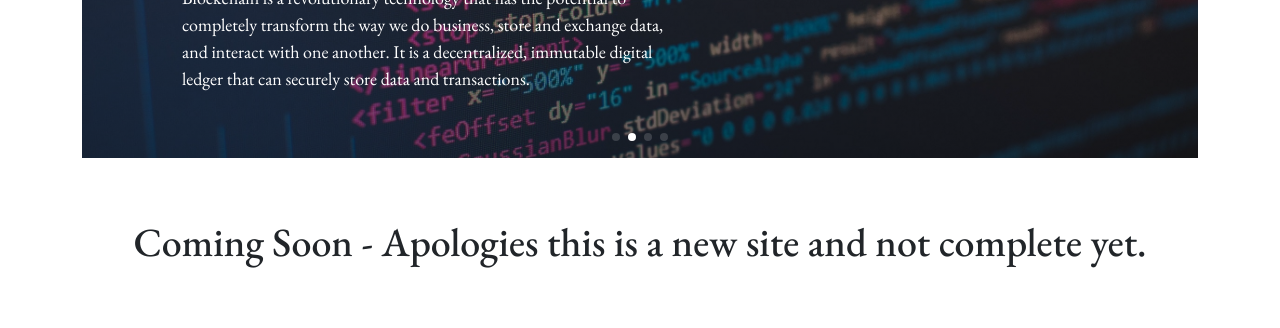
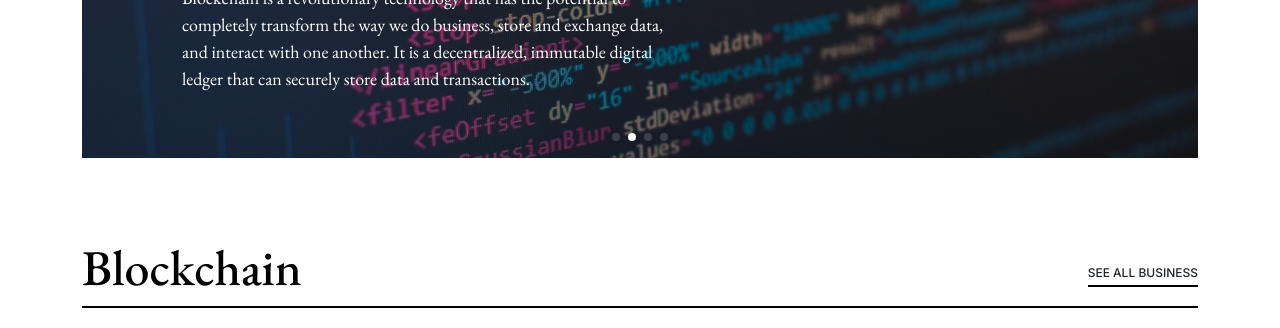
Before and after one commit to stephenhodgkiss/stephenhodgkiss.github.io, a plain HTML site: page index.html in a window 1280 px wide. Shown: the part 472-800 px from the top of the page. Drawn offline with nearby package versions, Linux system fonts and the light colour scheme; a web font is replaced by a local one.

Commit message:
Update index.html

```diff
--- a/index.html
+++ b/index.html
@@ -158,7 +158,7 @@
   </div>
 </section>
 <!-- End Hero Slider Section -->
-<h1 class="text-center" style="padding:20px">Coming Soon - Apologies this is a new site and not complete yet.</h1>
+
 <!-- <h1 class="text-center" style="padding:20px">With Christmas and the New Year, I am still managing to get some work done.</h1>  -->
 
 <!-- ======= Business Category Section ======= -->
```
